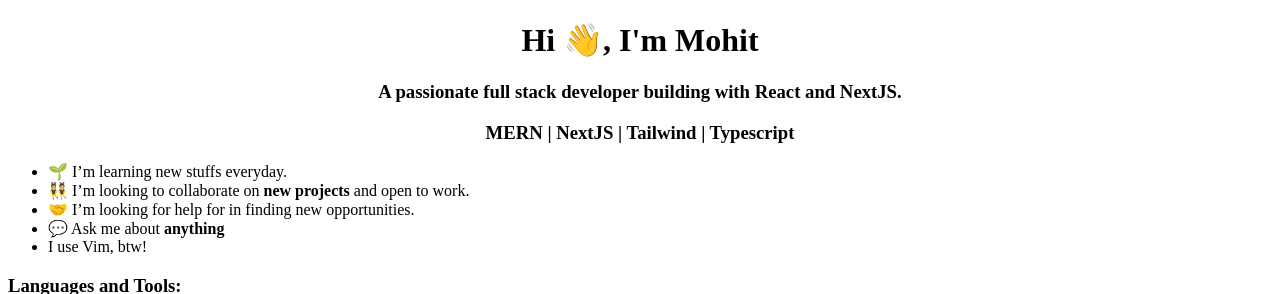
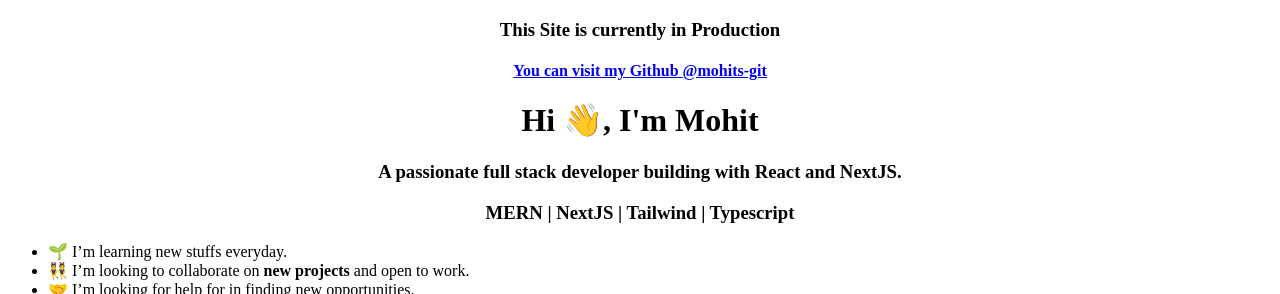
Before and after one commit to mohits-git/dummy-site, a plain HTML site: page index.html in a window 1280 px wide. Shown: the top 294 px of the page. Drawn offline with Linux system fonts and the light colour scheme.

Commit message:
Update index.html

```diff
--- a/index.html
+++ b/index.html
@@ -6,6 +6,8 @@
     <title>Mohit's Site</title>
 </head>
 <body>
+    <h3 align="center">This Site is currently in Production</h3>
+    <a align="center" href="https://github.com/mohits-git"><h4>You can visit my Github <u>@mohits-git</u></h4></a>
     <h1 align="center">Hi 👋, I'm Mohit</h1>
     <h3 align="center">A passionate full stack developer building with React and NextJS.</h3>
     <h3 align="center">MERN | NextJS | Tailwind | Typescript</h3>
```
